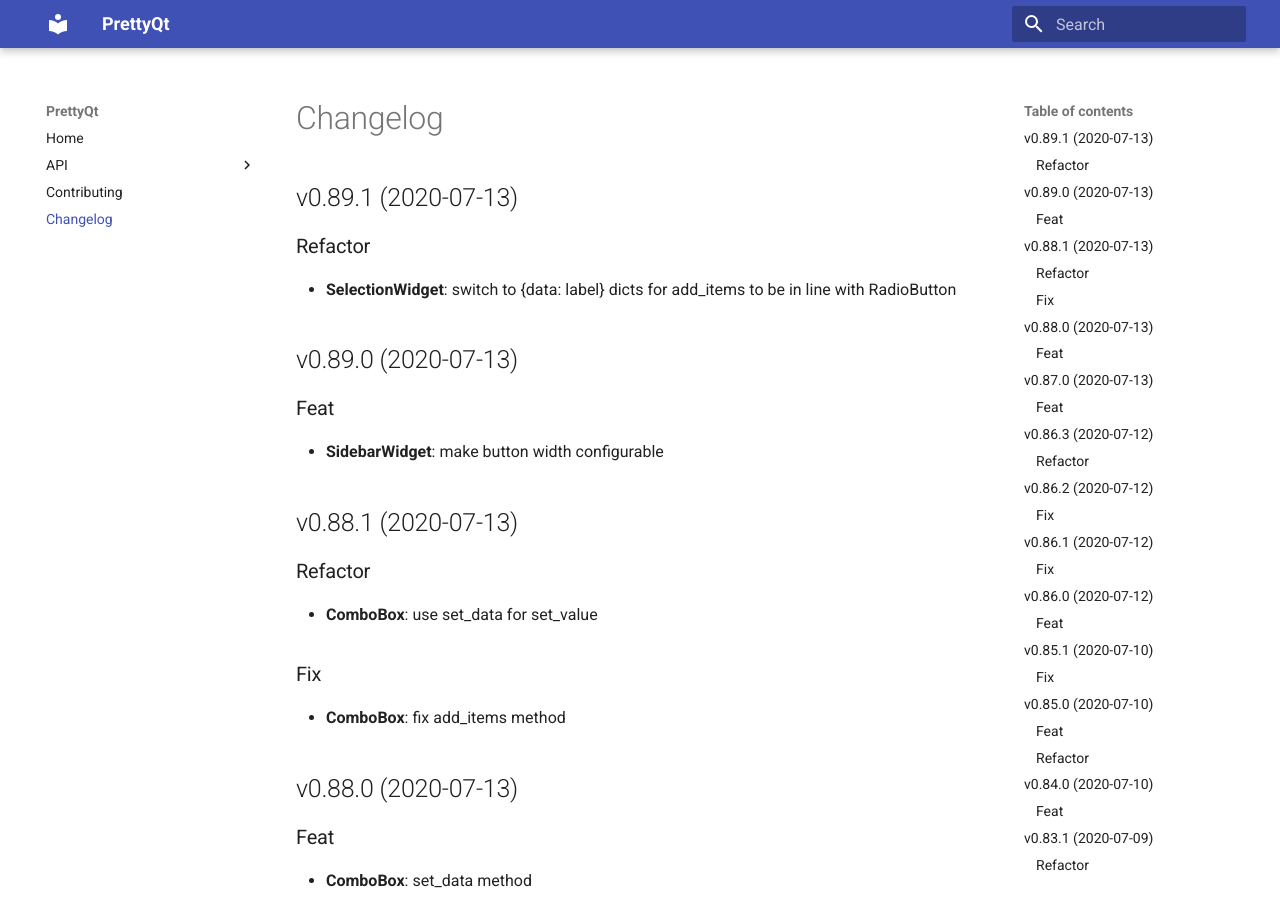
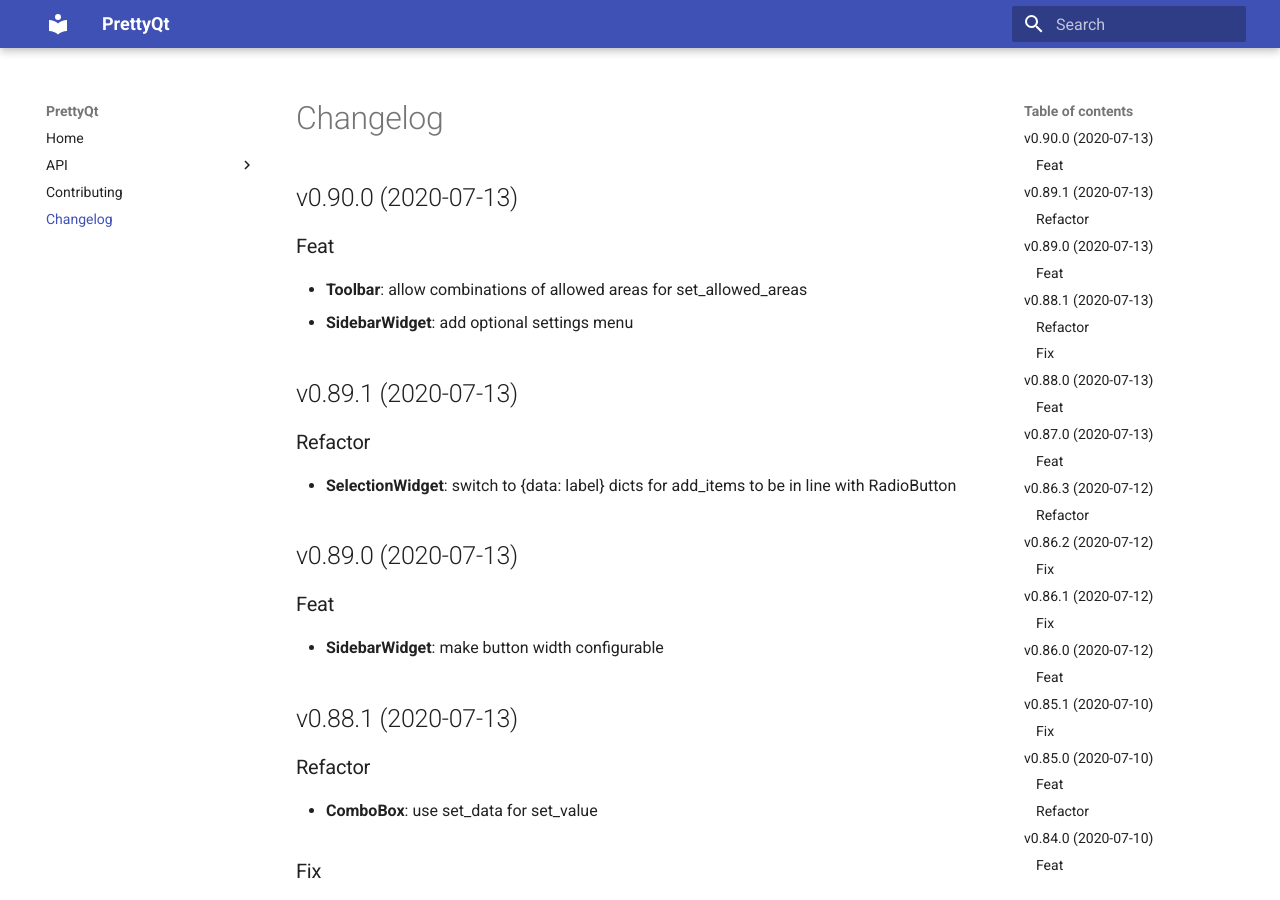
Before and after one commit to phil65/PrettyQt, an MkDocs documentation site: the page built from docs/changelog.md, in a window 1280 px wide and 900 px high. Built offline with MkDocs 1.6.1 and Material for MkDocs 9.7.7, drawn with Linux system fonts in a browser that asks for light colours.

Commit message:
bump: version 0.89.1 → 0.90.0

```diff
--- a/docs/changelog.md
+++ b/docs/changelog.md
@@ -1,3 +1,10 @@
+## v0.90.0 (2020-07-13)
+
+### Feat
+
+- **Toolbar**: allow combinations of allowed areas for set_allowed_areas
+- **SidebarWidget**: add optional settings menu
+
 ## v0.89.1 (2020-07-13)
 
 ### Refactor
--- a/prettyqt/__init__.py
+++ b/prettyqt/__init__.py
@@ -4,7 +4,7 @@
 
 __author__ = """Philipp Temminghoff"""
 __email__ = "phil65@kodi.tv"
-__version__ = "0.89.1"
+__version__ = "0.90.0"
 
 
 __all__ = [
--- a/pyproject.toml
+++ b/pyproject.toml
@@ -1,6 +1,6 @@
 [tool.poetry]
 name = "PrettyQt"
-version = "0.89.1"
+version = "0.90.0"
 description = "A pythonic layer on top of qtpy"
 readme = 'docs/index.md'
 repository = "https://github.com/phil65/prettyqt"
@@ -123,7 +123,7 @@
 '''
 [tool.commitizen]
 name = "cz_conventional_commits"
-version = "0.89.1"
+version = "0.90.0"
 tag_format = "v$version"
 version_files = [
     "prettyqt/__init__.py:__version__",
--- a/setup.py
+++ b/setup.py
@@ -40,6 +40,6 @@
     packages=find_packages(),
     test_suite="tests",
     url="https://github.com/phil65/prettyqt",
-    version="0.89.1",
+    version="0.90.0",
     zip_safe=False,
 )
```
Also changed, not shown: CHANGELOG.md (+7 -0 lines).
